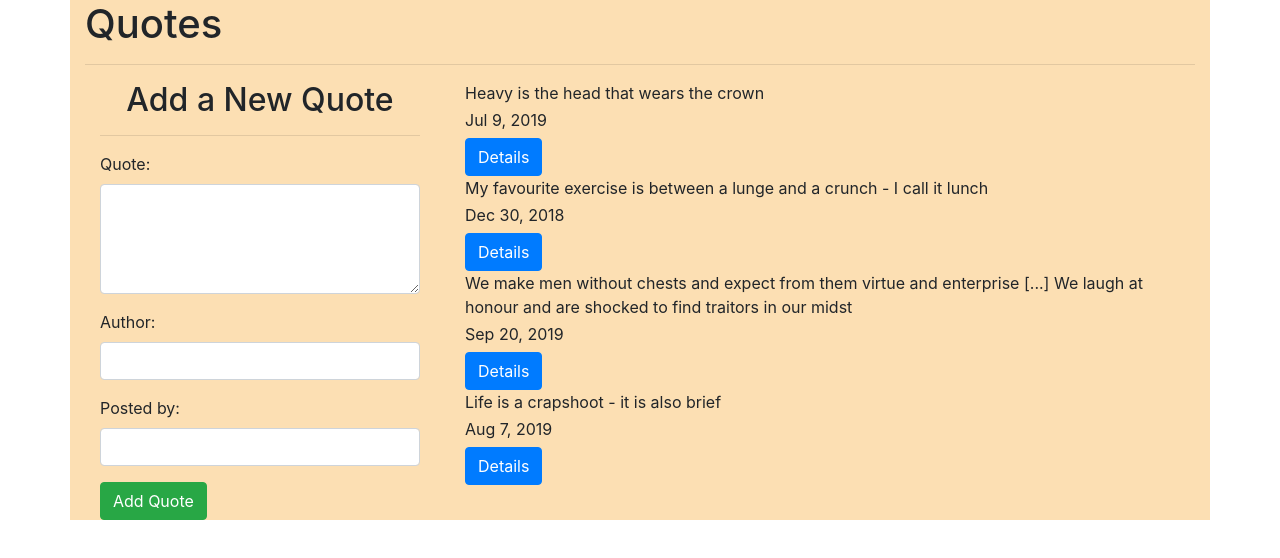
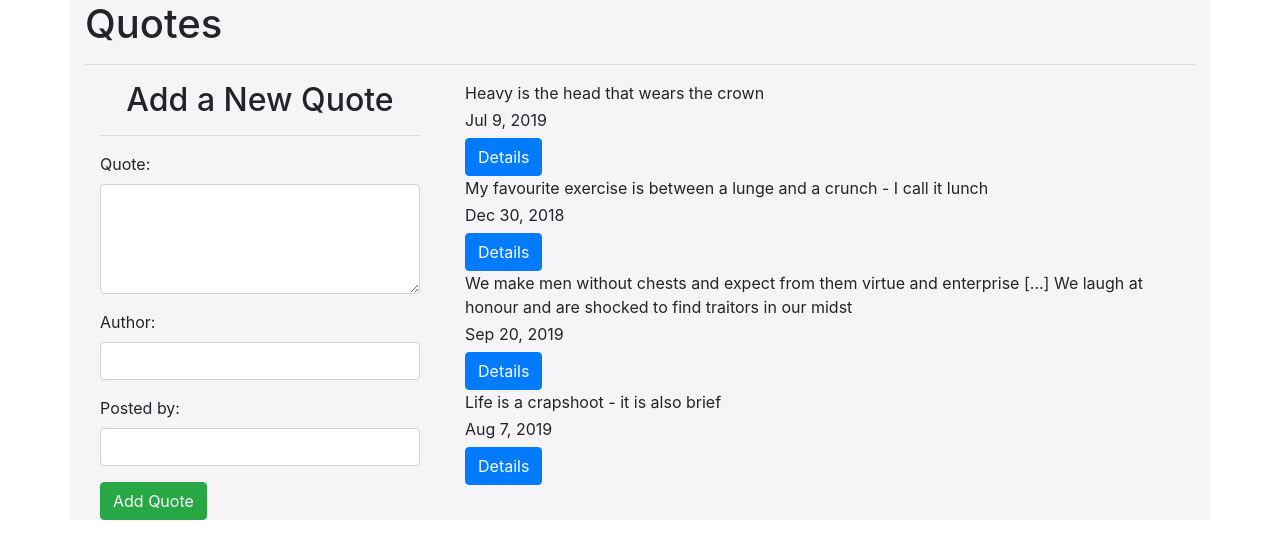
Before and after one commit to SharonIvy/Quotes-App, an Angular app: page / in a window 1280 px wide. Shown: the top 558 px of the page. Built offline with nearby package versions, Linux system fonts and the light colour scheme.

Commit message:
Transform votes buttons to icons and rectify importation of Font Awesome Module

```diff
--- a/src/app/app.module.ts
+++ b/src/app/app.module.ts
@@ -22,7 +22,8 @@ import { QuoteFormComponent } from './quote-form/quote-form.component';
   imports: [
     BrowserModule,
     AppRoutingModule,
-    FormsModule
+    FormsModule,
+    FontAwesomeModule
   ],
   providers: [],
   bootstrap: [AppComponent]
--- a/src/app/quote-detail/quote-detail.component.html
+++ b/src/app/quote-detail/quote-detail.component.html
@@ -1,7 +1,7 @@
 <p>Author: {{quote.author}} </p>
 <p>By: @{{quote.poster}} </p>
 <p>Posted {{quote.datePosted|dateCount}} days ago</p>
-<button (click)='upVote()'>Upvotes: {{quote.upvotes}}</button>
-<button (click)='downVote()'>Downvotes: {{quote.downvotes}}</button>
+<button (click)='upVote()'><fa-icon [icon]="faThumbsUp"></fa-icon> {{quote.upvotes}}</button>
+<button (click)='downVote()'><fa-icon [icon]="faThumbsDown"></fa-icon> {{quote.downvotes}}</button>
 <p></p>
 <button (click)='quoteComplete(true)'>Delete Quote</button>
--- a/src/app/quote-detail/quote-detail.component.ts
+++ b/src/app/quote-detail/quote-detail.component.ts
@@ -1,5 +1,6 @@
 import { Component, OnInit, Input, Output, EventEmitter } from '@angular/core';
 import { Quote } from '../quote';
+import { faThumbsUp, faThumbsDown } from '@fortawesome/free-solid-svg-icons';
 
 @Component({
   selector: 'app-quote-detail',
@@ -30,4 +31,7 @@ export class QuoteDetailComponent implements OnInit {
   ngOnInit() {
   }
 
+  faThumbsDown = faThumbsDown;
+  faThumbsUp = faThumbsUp;
+
 }
--- a/src/app/quote/quote.component.css
+++ b/src/app/quote/quote.component.css
@@ -1,3 +1,3 @@
 .container {
-  background-color: #FCDFB3;
+  background-color: rgba(133, 79, 130, 0.062);
 }
```
